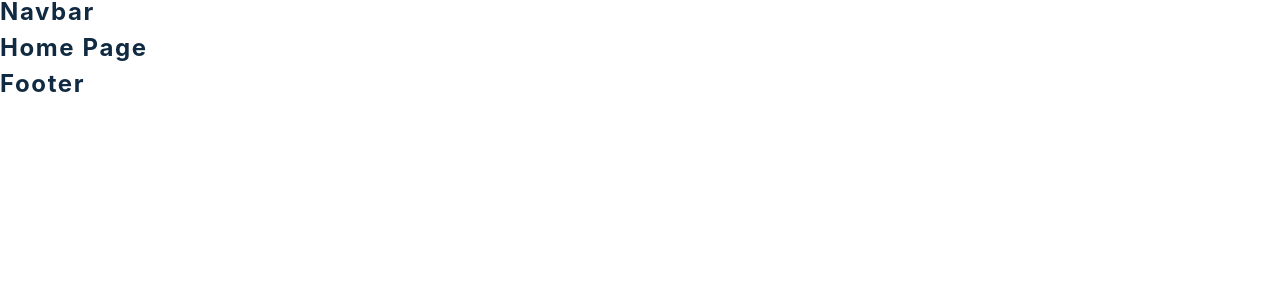
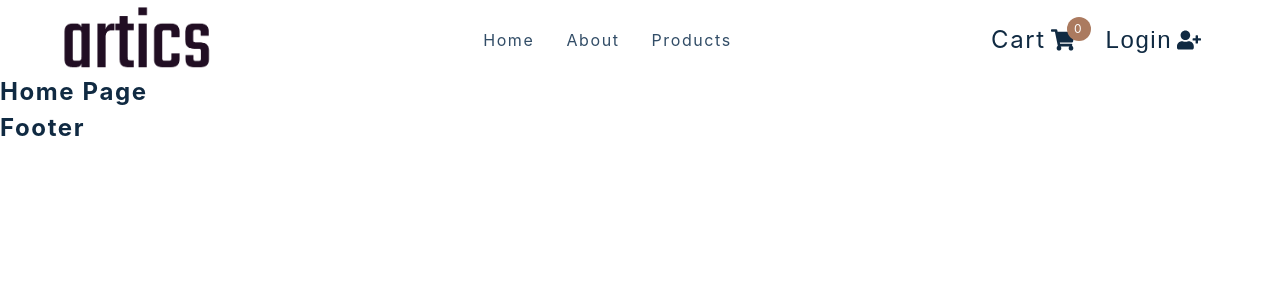
Before and after one commit to mkcriollo/artics, a React (Create React App) app: page / in a window 1280 px wide. Shown: the top 300 px of the page. Built offline with nearby package versions, Linux system fonts and the light colour scheme; the HTML template or start-up script is replaced by a standard one.

Commit message:
navbar first draft

```diff
--- a/src/components/CartButtons.js
+++ b/src/components/CartButtons.js
@@ -1,14 +1,34 @@
-import React from 'react'
-import { FaShoppingCart, FaUserMinus, FaUserPlus } from 'react-icons/fa'
-import { Link } from 'react-router-dom'
-import styled from 'styled-components'
-import { useProductsContext } from '../context/products_context'
-import { useCartContext } from '../context/cart_context'
-import { useUserContext } from '../context/user_context'
+import React from "react";
+import { FaShoppingCart, FaUserMinus, FaUserPlus } from "react-icons/fa";
+import { Link } from "react-router-dom";
+import styled from "styled-components";
+import { useProductsContext } from "../context/products_context";
+import { useCartContext } from "../context/cart_context";
+import { useUserContext } from "../context/user_context";
+
+/*
+to-do:
+- cart value will update dynamically based on items in cart
+- Login (text and svg should change based on if user is login)
+*/
 
 const CartButtons = () => {
-  return <h4>cart buttons </h4>
-}
+  return (
+    <Wrapper>
+      <Link className="cart-btn">
+        Cart
+        <span className="cart-container">
+          <FaShoppingCart />
+          <span className="cart-value">0</span>
+        </span>
+      </Link>
+      <button className="auth-btn">
+        Login
+        <FaUserPlus />
+      </button>
+    </Wrapper>
+  );
+};
 
 const Wrapper = styled.div`
   display: grid;
@@ -62,5 +82,5 @@ const Wrapper = styled.div`
       margin-left: 5px;
     }
   }
-`
-export default CartButtons
+`;
+export default CartButtons;
--- a/src/components/Navbar.js
+++ b/src/components/Navbar.js
@@ -1,23 +1,46 @@
-import React from 'react'
-import styled from 'styled-components'
-import logo from '../assets/logo.svg'
-import { FaBars } from 'react-icons/fa'
-import { Link } from 'react-router-dom'
-import { links } from '../utils/constants'
-import CartButtons from './CartButtons'
-import { useProductsContext } from '../context/products_context'
-import { useUserContext } from '../context/user_context'
+import React from "react";
+import styled from "styled-components";
+import logo from "../assets/artics.png";
+import { FaBars } from "react-icons/fa";
+import { Link } from "react-router-dom";
+import { links } from "../utils/constants";
+import CartButtons from "./CartButtons";
+import { useProductsContext } from "../context/products_context";
+import { useUserContext } from "../context/user_context";
 
 const Nav = () => {
-  return <h4>navbar</h4>
-}
+  return (
+    <NavContainer>
+      <div className="nav-center">
+        <div className="nav-header">
+          <img src={logo} alt="artics logo"></img>
+          <div className="nav-toggle">
+            <FaBars />
+          </div>
+        </div>
+        <ul className="nav-links">
+          {links.map((link) => {
+            const { id, text, url } = link;
+            return (
+              <li key={id}>
+                <Link to={url}>{text}</Link>
+              </li>
+            );
+          })}
+        </ul>
+        <div className="cart-btn-wrapper">
+          <CartButtons />
+        </div>
+      </div>
+    </NavContainer>
+  );
+};
 
 const NavContainer = styled.nav`
   height: 5rem;
   display: flex;
   align-items: center;
   justify-content: center;
-
   .nav-center {
     width: 90vw;
     margin: 0 auto;
@@ -77,6 +100,6 @@ const NavContainer = styled.nav`
       display: grid;
     }
   }
-`
+`;
 
-export default Nav
+export default Nav;
```
Also changed, not shown: src/assets/artics.png (added).
